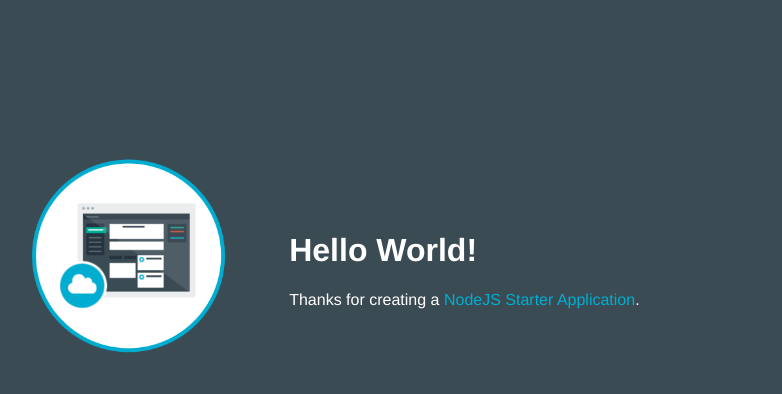
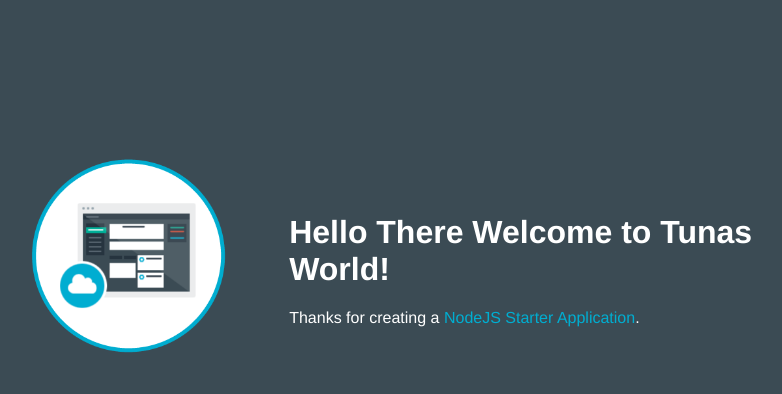
Before and after one commit to jln1028/jn301-9ye-nodesample-1477402977535, a website: page public/index.html in a window 1280 px wide. Shown: the whole page, without its empty margins (253-1035 px from the left). Drawn offline with Linux system fonts and the light colour scheme.

Commit message:
Updated index page title

```diff
--- a/public/index.html
+++ b/public/index.html
@@ -16,7 +16,7 @@
           <img class = "newappIcon" src="images/newapp-icon.png">
         </td>
         <td>
-          <h1 id="message">Hello World!</h1>
+          <h1 id="message">Hello There Welcome to Tunas World!</h1>
           <p class='description'></p> Thanks for creating a <span class = "blue">NodeJS Starter Application</span>.
         </td>
       </tr>
```
Also changed, not shown: 1 other file.
